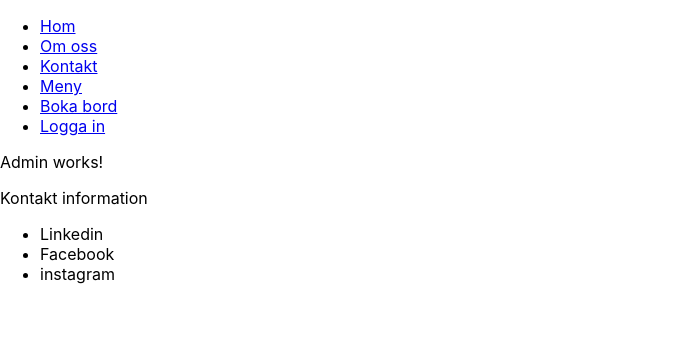
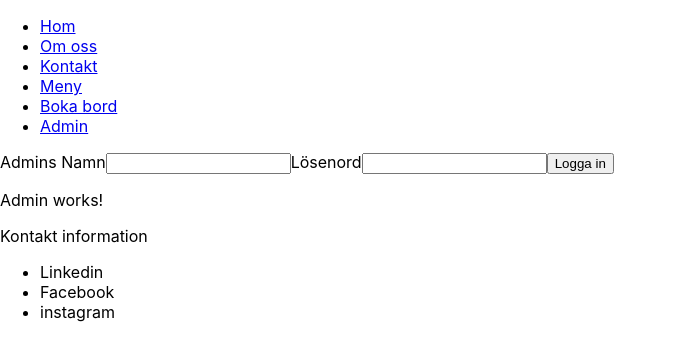
Before and after one commit to SaraEkman/React-Restaurant, a React (Create React App) app: page /admin in a window 1280 px wide. Shown: the top 360 px of the page, without its empty margins (0-677 px from the left). Built offline with nearby package versions, Linux system fonts and the light colour scheme.

Commit message:
add login Admin

```diff
--- a/src/components/admin/Admin.tsx
+++ b/src/components/admin/Admin.tsx
@@ -1,5 +1,39 @@
-export function Admin(){
-    return(
-        <p>Admin works!</p>
-    )
+import { ChangeEvent, useState } from 'react'
+
+export function Admin() {
+  const [Name, setName] = useState('')
+  const [PassWord, setPassWord] = useState('')
+  const [Show, setShow] = useState(false)
+
+  const handleChangName = (e: ChangeEvent<HTMLInputElement>) => {
+    setName(e.target.value)
+  }
+
+  const handleChangPassWord = (e: ChangeEvent<HTMLInputElement>) => {
+    setPassWord(e.target.value)
+  }
+
+  const handleClick = () => {
+    let name: string = 'grupp2'
+    let passWord: string = '123'
+
+    if (name === Name && passWord === PassWord) {
+      setShow(true)
+    }
+  }
+
+  return (
+    <>
+      {Show === false && (
+        <div>
+          <label>Admins Namn</label>
+          <input type="text" value={Name} onChange={handleChangName} />
+          <label>Lösenord</label>
+          <input type="text" value={PassWord} onChange={handleChangPassWord} />
+          <button onClick={handleClick}>Logga in</button>
+        </div>
+      )}
+      <p>Admin works!</p>
+    </>
+  )
 }
--- a/src/components/layout/Layout.tsx
+++ b/src/components/layout/Layout.tsx
@@ -22,7 +22,7 @@ export function Layout() {
             <Link to={"/table-reservation"}>Boka bord</Link>
           </li>
           <li>
-            <Link to={"/admin"}>Logga in</Link>
+            <Link to={"/admin"}>Admin</Link>
           </li>
         </ul>
       </nav>
--- a/src/index.tsx
+++ b/src/index.tsx
@@ -1,7 +1,6 @@
 import React from 'react'
 import ReactDOMClient from 'react-dom/client'
 import './index.css'
-import App from './App'
 import reportWebVitals from './reportWebVitals'
 import { BrowserRouter, Route, Routes } from 'react-router-dom'
 import { Layout } from './components/layout/Layout'
@@ -11,7 +10,6 @@ import { Admin } from './components/admin/Admin'
 import { Contact } from './components/contact/Contact'
 import { Menu } from './components/menu/Menu'
 import { TableReservation } from './components/table-reservation/TableReservation'
-import { UserForm } from './components/user-form/UserForm'
 import { NotFound } from './components/not-found/NotFound'
 import { ThanksForReservation } from './components/thanksCom/ThanksForReservation'
 
```
Also changed, not shown: src/components/home/Home.tsx (+3 -20 lines).
